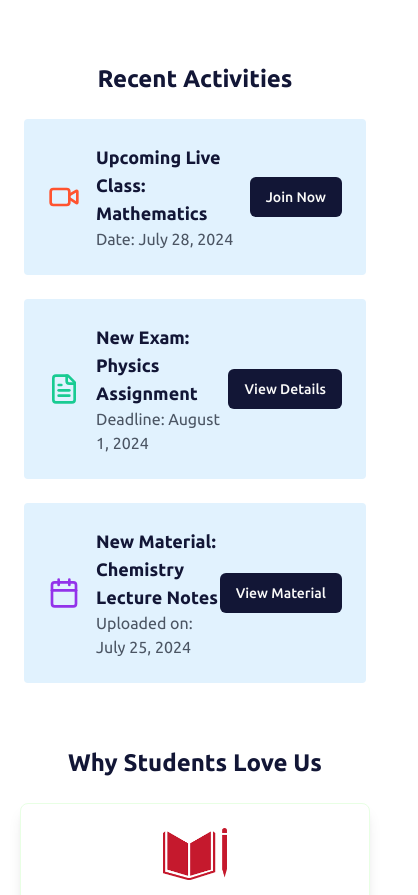
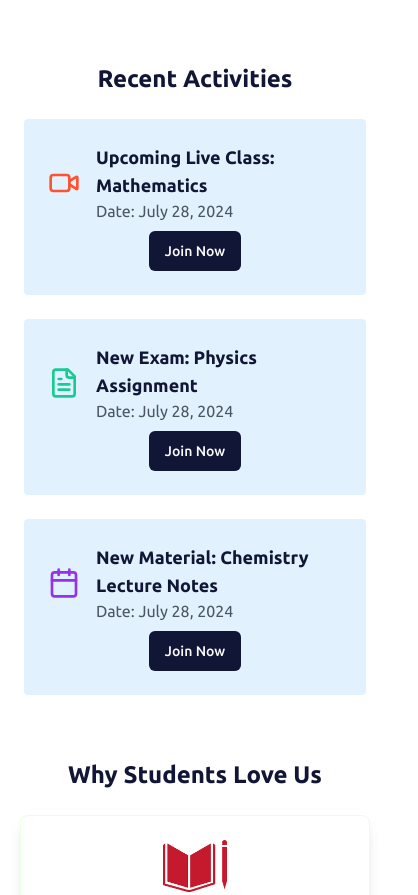
Before and after one commit to EmpAsh938/elearn, a Next.js app: page / in a window 390 px wide. Shown: the part 1108-2003 px from the top of the page, 418 px wide, since content can reach past the window. Built offline with nearby package versions, Linux system fonts and the light colour scheme.

Commit message:
responsive for sidebar fixed

```diff
--- a/app/admin/layout.tsx
+++ b/app/admin/layout.tsx
@@ -1,6 +1,6 @@
 "use client";
 
-import { useState, useEffect } from 'react';
+import { useState } from 'react';
 import Link from 'next/link';
 import { Menu, Home, Users, Book, Video, Clipboard, Package2 } from 'lucide-react';
 import { usePathname } from 'next/navigation';
@@ -54,35 +54,14 @@ const sidemenuLinks = [
 ];
 
 const AdminLayout = ({ children }: LayoutProps) => {
-    const [isCollapsed, setIsCollapsed] = useState(false);
+    const [isCollapsed, setIsCollapsed] = useState(true);
     const pathname = usePathname();
 
-    // Check screen size on mount
-    useEffect(() => {
-        const mediaQuery = window.matchMedia("(max-width: 768px)"); // Small screen sizes (e.g., mobile or tablet)
-
-        // Set initial collapsed state based on screen size
-        if (mediaQuery.matches) {
-            setIsCollapsed(true); // Collapse sidebar by default for small screens
-        }
-
-        // Update collapse state when window resizes
-        const handleResize = () => {
-            setIsCollapsed(mediaQuery.matches); // Collapse if matches small screen
-        };
-
-        mediaQuery.addEventListener('change', handleResize);
-
-        // Cleanup listener on unmount
-        return () => {
-            mediaQuery.removeEventListener('change', handleResize);
-        };
-    }, []);
     return (
         <div className="h-screen bg-gray-100">
             <aside className={`fixed h-screen top-0 left-0 ${isCollapsed ? 'w-20' : 'w-64'} bg-darkNavy text-white flex flex-col transition-all duration-300 z-50`}>
                 <div className={`p-0 flex items-center ${isCollapsed ? 'justify-center' : 'justify-between p-1'} my-4`}>
-                    <h2 className={`text-2xl font-bold ${isCollapsed ? 'hidden' : 'block'}`}>Admin Dashboard</h2>
+                    <h2 className={`text-xl font-bold ${isCollapsed ? 'hidden' : 'block'}`}>Admin Dashboard</h2>
                     <button onClick={() => setIsCollapsed(!isCollapsed)} className="focus:outline-none">
                         <Menu size={24} />
                     </button>
@@ -104,7 +83,7 @@ const AdminLayout = ({ children }: LayoutProps) => {
                     </ul>
                 </nav>
             </aside>
-            <main className={`p-6 relative ${isCollapsed ? 'left-20 w-[calc(100vw-80px)]' : 'left-64 w-[calc(100vw-256px)]'}`}>
+            <main className={`${isCollapsed ? 'pl-20' : 'pl-64'}`}>
                 {/* <header className="bg-white shadow-md p-4 rounded-lg mb-4">
                     <h1 className="text-2xl font-bold text-darkNavy">{pathname}</h1>
                 </header> */}
--- a/app/admin/page.tsx
+++ b/app/admin/page.tsx
@@ -4,7 +4,7 @@ import Link from 'next/link';
 
 export default function AdminHome() {
     return (
-        <div>
+        <div className='p-6'>
             <h2 className="text-3xl font-bold text-darkNavy mb-4">Welcome, Admin</h2>
             <p className="text-lg text-darkNavy mb-4">
                 This is the admin dashboard where you can manage users, courses, and exams.
--- a/app/dashboard/layout.tsx
+++ b/app/dashboard/layout.tsx
@@ -7,6 +7,7 @@ import Sidebar from "@/components/dashboard/sidebar";
 
 export default function DashboardLayout({ children }: { children: React.ReactNode }) {
     const [isCollapsed, setIsCollapsed] = useState(false);
+    const [isMobile, setIsMobile] = useState(false);
 
     const toggleCollapse = (value: boolean) => {
         setIsCollapsed(value);
@@ -14,16 +15,16 @@ export default function DashboardLayout({ children }: { children: React.ReactNod
 
     // Check screen size on mount
     useEffect(() => {
-        const mediaQuery = window.matchMedia("(max-width: 768px)"); // Small screen sizes (e.g., mobile or tablet)
+        const mediaQuery = window.matchMedia("(max-width: 640px)"); // Small screen sizes (e.g., mobile or tablet)
 
         // Set initial collapsed state based on screen size
         if (mediaQuery.matches) {
-            setIsCollapsed(true); // Collapse sidebar by default for small screens
+            setIsMobile(true); // Collapse sidebar by default for small screens
         }
 
         // Update collapse state when window resizes
         const handleResize = () => {
-            setIsCollapsed(mediaQuery.matches); // Collapse if matches small screen
+            setIsMobile(mediaQuery.matches); // Collapse if matches small screen
         };
 
         mediaQuery.addEventListener('change', handleResize);
@@ -40,7 +41,7 @@ export default function DashboardLayout({ children }: { children: React.ReactNod
             <Sidebar isCollapsed={isCollapsed} toggleCollapse={toggleCollapse} />
 
             {/* Main Content */}
-            <main className={`flex-1 p-6 pl-28 bg-gray-100 ${isCollapsed ? "pl-28" : "pl-64"} transition-all`}>
+            <main className={`flex-1 bg-gray-100 ${isCollapsed ? "pl-28" : "pl-64"} ${isMobile ? 'pl-0' : 'pl-64'} transition-all`}>
                 {children}
             </main>
         </div>
--- a/app/dashboard/page.tsx
+++ b/app/dashboard/page.tsx
@@ -12,7 +12,7 @@ export default function Dashboard() {
     const remainingDays = formatDistanceToNow(renewalDate, { addSuffix: true });
 
     return (
-        <div className="p-6">
+        <div className="p-6 min-h-screen">
             <section className="mb-8">
                 <h1 className="text-3xl font-bold text-darkNavy text-left mb-2">Welcome, {userName}!</h1>
             </section>
--- a/app/layout.tsx
+++ b/app/layout.tsx
@@ -21,7 +21,7 @@ export default function RootLayout({
 }>) {
     return (
         <html lang="en">
-            <body className={`${ubuntu.className} antialiased bg-[var(--c-white-1)] overflow-x-hidden text-textDarkNavy`}>{children}</body>
+            <body className={`${ubuntu.className} antialiased bg-[var(--c-white-1)] text-textDarkNavy`}>{children}</body>
         </html>
     );
 }
--- a/app/page.tsx
+++ b/app/page.tsx
@@ -59,7 +59,7 @@ export default function Home() {
                 {/* Recent Courses */}
                 <section className="px-5 py-10">
                     <h1 className="font-bold text-2xl mb-6 text-center">Recent Courses</h1>
-                    <Carousel className="w-full max-w-screen-lg mx-auto">
+                    <Carousel className="w-full max-w-screen-lg mx-auto overflow-x-hidden">
                         <CarouselContent className="">
                             {recentCourses.map((course, index) => (
                                 <CarouselItem className="basis-1/2 md:basis-1/3" key={index}>
@@ -79,36 +79,49 @@ export default function Home() {
                 <section className="bg-white p-6">
                     <h2 className="text-2xl font-bold mb-6 text-center">Recent Activities</h2>
                     <div className="space-y-6">
-                        <div className="bg-lightBlue p-6 rounded transition-shadow hover:shadow-lg flex items-center">
+                        <div className="bg-lightBlue p-6 rounded transition-shadow hover:shadow-lg flex flex-col sm:flex-row gap-2 items-center">
+                            <div className="flex-1 flex items-center">
+
                                 <div className="text-red mr-4">
                                     <Video size={32} />
                                 </div>
-                            <div className="flex-1">
+                                <div>
                                     <h3 className="font-bold text-lg">Upcoming Live Class: Mathematics</h3>
                                     <p className="text-gray-600">Date: July 28, 2024</p>
                                 </div>
+                            </div>
+
                             <Button className="bg-darkNavy hover:bg-darkNavy">Join Now</Button>
                         </div>
-                        <div className="bg-lightBlue p-6 rounded transition-shadow hover:shadow-lg flex items-center">
+                        <div className="bg-lightBlue p-6 rounded transition-shadow hover:shadow-lg flex flex-col sm:flex-row gap-2 items-center">
+                            <div className="flex-1 flex items-center">
+
                                 <div className="text-green mr-4">
                                     <FileText size={32} />
                                 </div>
-                            <div className="flex-1">
+                                <div>
                                     <h3 className="font-bold text-lg">New Exam: Physics Assignment</h3>
-                                <p className="text-gray-600">Deadline: August 1, 2024</p>
+                                    <p className="text-gray-600">Date: July 28, 2024</p>
                                 </div>
-                            <Button className="bg-darkNavy hover:bg-darkNavy">View Details</Button>
                             </div>
-                        <div className="bg-lightBlue p-6 rounded transition-shadow hover:shadow-lg flex items-center">
+
+                            <Button className="bg-darkNavy hover:bg-darkNavy">Join Now</Button>
+                        </div>
+                        <div className="bg-lightBlue p-6 rounded transition-shadow hover:shadow-lg flex flex-col sm:flex-row gap-2 items-center">
+                            <div className="flex-1 flex items-center">
+
                                 <div className="text-purple-600 mr-4">
                                     <Calendar size={32} />
                                 </div>
-                            <div className="flex-1">
+                                <div>
                                     <h3 className="font-bold text-lg">New Material: Chemistry Lecture Notes</h3>
-                                <p className="text-gray-600">Uploaded on: July 25, 2024</p>
+                                    <p className="text-gray-600">Date: July 28, 2024</p>
                                 </div>
-                            <Button className="bg-darkNavy hover:bg-darkNavy">View Material</Button>
                             </div>
+
+                            <Button className="bg-darkNavy hover:bg-darkNavy">Join Now</Button>
+                        </div>
+
                     </div>
                 </section>
 
--- a/components/dashboard/sidebar.tsx
+++ b/components/dashboard/sidebar.tsx
@@ -47,16 +47,17 @@ const sidemenuLinks = [
 export default function Sidebar({ isCollapsed, toggleCollapse }: Props) {
     const pathname = usePathname();
     return (
-        <aside className={`fixed top-0 left-0 h-screen bg-white text-textDarkNavy flex flex-col ${isCollapsed ? "w-28" : "w-64"} transition-all duration-300`}>
-            <Image src="/images/logo.avif" alt="Company logo" height={300} width={300} className="w-20 object-cover pl-4 pt-2 mx-auto" />
-            <div className={`flex items-center ${isCollapsed ? 'justify-center' : 'justify-between'} px-4 py-4 pr-0`}>
+        <>
+            <aside className={`fixed bottom-0 left-0 w-screen h-fit sm:h-screen bg-white text-textDarkNavy flex flex-col ${isCollapsed ? "sm:w-28" : "sm:w-64"} transition-all duration-300`}>
+                <Image src="/images/logo.avif" alt="Company logo" height={300} width={300} className="hidden sm:block w-20 object-cover pl-4 pt-2 mx-auto" />
+                <div className={`hidden sm:flex items-center ${isCollapsed ? 'justify-center' : 'justify-between'} px-4 py-4 pr-0`}>
                     {isCollapsed || <h2 className="text-2xl font-bold">Dashboard</h2>}
                     <Button variant="ghost" className="hover:bg-transparent" onClick={() => toggleCollapse(!isCollapsed)}>
                         <Menu size={24} />
                     </Button>
                 </div>
-            <nav className="flex-1 px-4">
-                <ul className="space-y-4">
+                <nav className="flex-1 px-1 sm:px-4">
+                    <ul className="space-y-0 sm:space-y-4 w-full flex justify-between items-center border-t pt-2 border-indigo-200 sm:border-t-0 sm:pt-0 sm:block">
                         {sidemenuLinks.map((item, index) => {
                             const isActive = pathname === item.link;
 
@@ -65,7 +66,7 @@ export default function Sidebar({ isCollapsed, toggleCollapse }: Props) {
                                     <Link href={item.link}>
                                         <p className={`flex items-center ${isCollapsed ? 'justify-center' : 'justify-start gap-2'} py-2.5 px-4 rounded transition duration-200 ${isActive ? 'bg-blue text-lightBlue' : 'hover:bg-blue hover:text-lightBlue'}`}>
                                             {item.icon}
-                                        {isCollapsed || <span>{item.title}</span>}
+                                            {isCollapsed || <span className="hidden sm:inline">{item.title}</span>}
                                         </p>
                                     </Link>
                                 </li>
@@ -74,12 +75,14 @@ export default function Sidebar({ isCollapsed, toggleCollapse }: Props) {
                     </ul>
                 </nav>
 
-            <div className="flex items-center justify-start pb-2 pl-4">
+                <div className="hidden sm:flex items-center justify-start pb-2 pl-4">
                     <Button variant="ghost" className={`flex gap-2 w-full justify-start ${isCollapsed ? 'justify-center' : 'justify-start'} text-red hover:bg-transparent hover:text-red`}>
                         <LogOut size={24} />
                         {isCollapsed || <span>Logout</span>}
                     </Button>
                 </div>
             </aside>
+
+        </>
     );
 }
```
Lines whose indentation alone changed are shown as unchanged.
